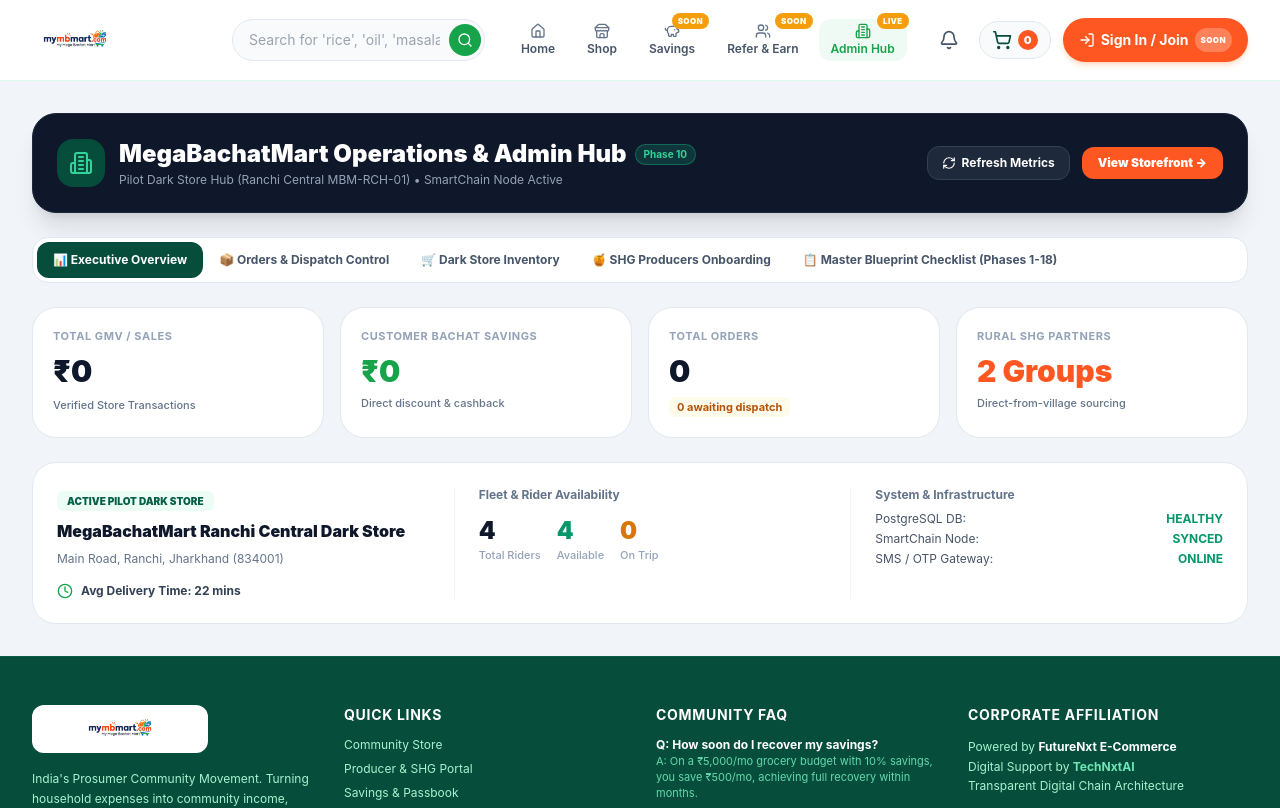
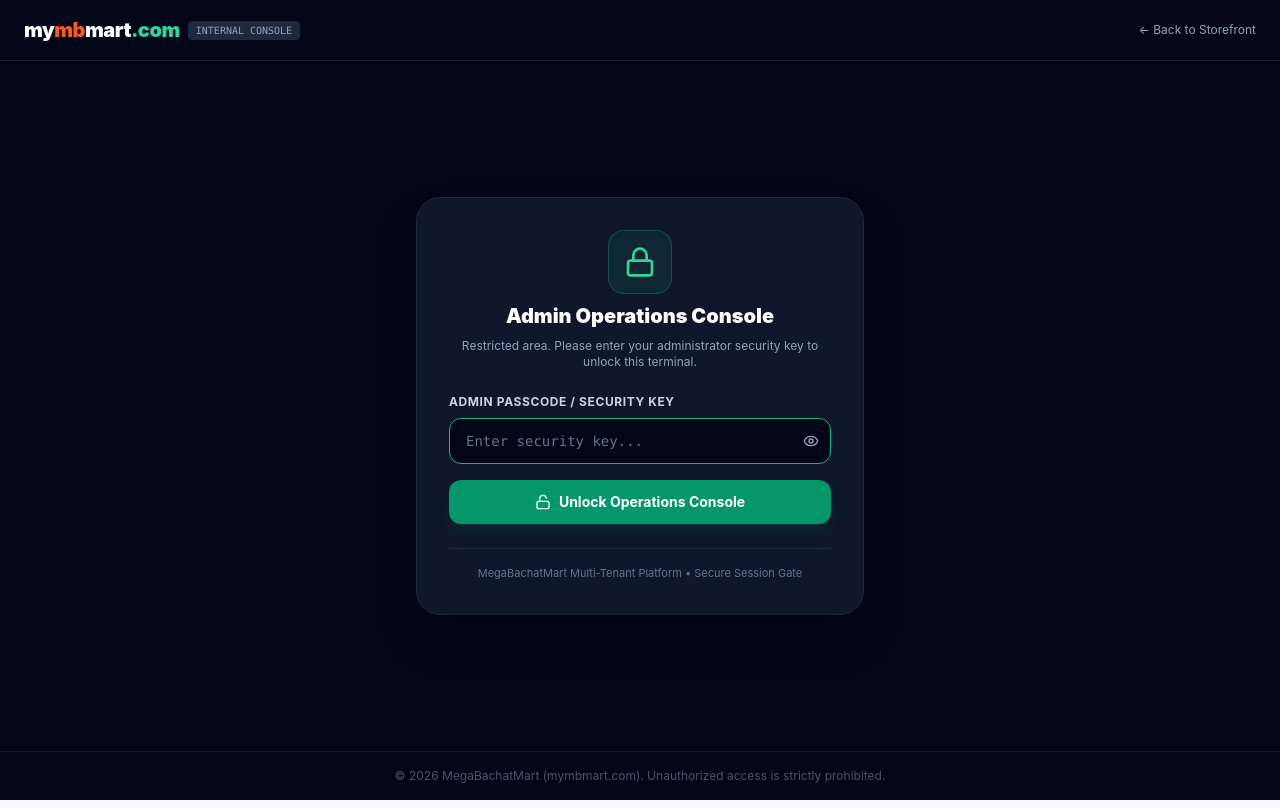
Before and after one commit to fnxtinterns-Main/mymbmart, a Next.js app: page /admin in a window 1280 px wide. Shown: the top 808 px of the page. Built offline with nearby package versions, Linux system fonts and the light colour scheme.

Commit message:
feat(security): protect /admin behind passcode barrier, remove public navbar links, and delete floating banner

```diff
--- a/src/app/admin/page.tsx
+++ b/src/app/admin/page.tsx
@@ -19,7 +19,13 @@ import {
   RefreshCw,
   Plus,
   ChevronRight,
-  Database
+  Database,
+  Lock,
+  Unlock,
+  Key,
+  Eye,
+  EyeOff,
+  LogOut
 } from 'lucide-react';
 import { Navbar } from '@/components/Navbar';
 import { Footer } from '@/components/Footer';
@@ -60,7 +66,15 @@ interface AdminMetrics {
   };
 }
 
+const ADMIN_PIN = process.env.NEXT_PUBLIC_ADMIN_PIN || 'MBM@Admin2026';
+
 export default function AdminDashboardPage() {
+  const [isAuthenticated, setIsAuthenticated] = useState(false);
+  const [isCheckingAuth, setIsCheckingAuth] = useState(true);
+  const [pinInput, setPinInput] = useState('');
+  const [pinError, setPinError] = useState('');
+  const [showPin, setShowPin] = useState(false);
+
   const [metrics, setMetrics] = useState<AdminMetrics | null>(null);
   const [activeTab, setActiveTab] = useState<'overview' | 'orders' | 'inventory' | 'producers' | 'checklist'>('overview');
   const [loading, setLoading] = useState(true);
@@ -86,8 +100,38 @@ export default function AdminDashboardPage() {
   };
 
   useEffect(() => {
-    fetchMetrics();
+    if (typeof window !== 'undefined') {
+      const authStatus = sessionStorage.getItem('mbm_admin_authenticated');
+      if (authStatus === 'true') {
+        setIsAuthenticated(true);
+        fetchMetrics();
+      }
+    }
+    setIsCheckingAuth(false);
   }, []);
+
+  const handleLogin = (e: React.FormEvent) => {
+    e.preventDefault();
+    if (pinInput.trim() === ADMIN_PIN) {
+      if (typeof window !== 'undefined') {
+        sessionStorage.setItem('mbm_admin_authenticated', 'true');
+      }
+      setIsAuthenticated(true);
+      setPinError('');
+      fetchMetrics();
+    } else {
+      setPinError('Invalid Admin Passcode. Access denied.');
+    }
+  };
+
+  const handleLogout = () => {
+    if (typeof window !== 'undefined') {
+      sessionStorage.removeItem('mbm_admin_authenticated');
+    }
+    setIsAuthenticated(false);
+    setPinInput('');
+    setMetrics(null);
+  };
 
   const handleOrderAction = async (orderId: string, action: 'PACK' | 'DISPATCH') => {
     try {
@@ -106,6 +150,106 @@ export default function AdminDashboardPage() {
       alert('Action failed');
     }
   };
+
+  if (isCheckingAuth) {
+    return (
+      <div className="min-h-screen bg-slate-950 flex items-center justify-center text-white">
+        <RefreshCw className="w-8 h-8 animate-spin text-emerald-400" />
+      </div>
+    );
+  }
+
+  if (!isAuthenticated) {
+    return (
+      <div className="min-h-screen bg-slate-950 text-white flex flex-col justify-between">
+        {/* Minimal top bar */}
+        <header className="border-b border-slate-800/80 px-6 py-4 flex items-center justify-between">
+          <div className="flex items-center space-x-2">
+            <span className="text-xl font-black text-white tracking-tight">
+              my<span className="text-brand-orange">mb</span>mart<span className="text-emerald-400">.com</span>
+            </span>
+            <span className="text-[10px] bg-slate-800 text-slate-400 px-2 py-0.5 rounded font-mono">
+              INTERNAL CONSOLE
+            </span>
+          </div>
+          <Link
+            href="/"
+            className="text-xs text-slate-400 hover:text-white transition flex items-center space-x-1"
+          >
+            <span>← Back to Storefront</span>
+          </Link>
+        </header>
+
+        {/* Auth Box */}
+        <div className="flex-1 flex items-center justify-center p-4">
+          <div className="max-w-md w-full bg-slate-900 border border-slate-800 rounded-3xl p-8 shadow-2xl space-y-6">
+            <div className="text-center space-y-2">
+              <div className="w-16 h-16 bg-emerald-500/10 border border-emerald-500/30 text-emerald-400 rounded-2xl mx-auto flex items-center justify-center shadow-inner">
+                <Lock className="w-8 h-8" />
+              </div>
+              <h1 className="text-xl font-black text-white">Admin Operations Console</h1>
+              <p className="text-xs text-slate-400">
+                Restricted area. Please enter your administrator security key to unlock this terminal.
+              </p>
+            </div>
+
+            <form onSubmit={handleLogin} className="space-y-4">
+              <div>
+                <label className="block text-xs font-bold text-slate-300 uppercase tracking-wider mb-2">
+                  Admin Passcode / Security Key
+                </label>
+                <div className="relative">
+                  <input
+                    type={showPin ? 'text' : 'password'}
+                    value={pinInput}
+                    onChange={(e) => {
+                      setPinInput(e.target.value);
+                      if (pinError) setPinError('');
+                    }}
+                    placeholder="Enter security key..."
+                    autoFocus
+                    className="w-full bg-slate-950 border border-slate-700 rounded-xl px-4 py-3 text-sm text-white placeholder-slate-500 focus:outline-none focus:border-emerald-500 transition font-mono pr-11"
+                  />
+                  <button
+                    type="button"
+                    onClick={() => setShowPin(!showPin)}
+                    className="absolute right-3 top-1/2 -translate-y-1/2 text-slate-400 hover:text-slate-200"
+                  >
+                    {showPin ? <EyeOff className="w-4 h-4" /> : <Eye className="w-4 h-4" />}
+                  </button>
+                </div>
+                {pinError && (
+                  <p className="text-rose-400 text-xs font-semibold mt-2 flex items-center space-x-1">
+                    <AlertTriangle className="w-3.5 h-3.5" />
+                    <span>{pinError}</span>
+                  </p>
+                )}
+              </div>
+
+              <button
+                type="submit"
+                className="w-full bg-emerald-600 hover:bg-emerald-500 text-white font-bold py-3 px-4 rounded-xl text-sm transition shadow-lg shadow-emerald-900/30 flex items-center justify-center space-x-2 cursor-pointer"
+              >
+                <Unlock className="w-4 h-4" />
+                <span>Unlock Operations Console</span>
+              </button>
+            </form>
+
+            <div className="pt-4 border-t border-slate-800 text-center">
+              <p className="text-[11px] text-slate-500">
+                MegaBachatMart Multi-Tenant Platform • Secure Session Gate
+              </p>
+            </div>
+          </div>
+        </div>
+
+        {/* Minimal Footer */}
+        <footer className="text-center py-4 text-xs text-slate-600 border-t border-slate-900">
+          © {new Date().getFullYear()} MegaBachatMart (mymbmart.com). Unauthorized access is strictly prohibited.
+        </footer>
+      </div>
+    );
+  }
 
   return (
     <div className="min-h-screen bg-slate-100 flex flex-col justify-between">
@@ -153,6 +297,14 @@ export default function AdminDashboardPage() {
             >
               <span>View Storefront →</span>
             </Link>
+            <button
+              onClick={handleLogout}
+              className="bg-rose-500/20 hover:bg-rose-500/30 text-rose-300 border border-rose-500/40 px-3.5 py-2 rounded-xl text-xs font-bold transition flex items-center space-x-1.5 cursor-pointer"
+              title="Lock Admin Session"
+            >
+              <LogOut className="w-3.5 h-3.5" />
+              <span>Lock Console</span>
+            </button>
           </div>
         </div>
 
--- a/src/app/page.tsx
+++ b/src/app/page.tsx
@@ -60,7 +60,7 @@ export default function Home() {
   const [isAuthOpen, setIsAuthOpen] = useState(false);
   const [orderToast, setOrderToast] = useState<string | null>(null);
   const [addedId, setAddedId] = useState<string | null>(null);
-  const [activeOrder, setActiveOrder] = useState<OrderRecord | null>(ordersStore[0] || null);
+  const [activeOrder, setActiveOrder] = useState<OrderRecord | null>(null);
   const [isTrackingOpen, setIsTrackingOpen] = useState(false);
 
   const handleAddToCart = (product: ProductItem) => {
@@ -114,30 +114,6 @@ export default function Home() {
         onOpenCart={() => setIsCartOpen(true)}
         onOpenAuth={() => setIsAuthOpen(true)}
       />
-
-      {/* Floating Active Delivery Bar */}
-      {activeOrder && activeOrder.status !== 'DELIVERED' && (
-        <div className="bg-gradient-to-r from-brand-forest to-emerald-800 text-white px-4 py-2.5 shadow-md flex items-center justify-between text-xs sticky top-0 z-40">
-          <div className="max-w-7xl mx-auto w-full flex items-center justify-between">
-            <div className="flex items-center space-x-2">
-              <span className="relative flex h-2.5 w-2.5">
-                <span className="animate-ping absolute inline-flex h-full w-full rounded-full bg-emerald-400 opacity-75"></span>
-                <span className="relative inline-flex rounded-full h-2.5 w-2.5 bg-emerald-300"></span>
-              </span>
-              <span className="font-extrabold">Live Quick Delivery:</span>
-              <span className="text-emerald-200">#{activeOrder.orderNumber} ({activeOrder.status.replace(/_/g, ' ')})</span>
-              <span className="hidden sm:inline text-amber-300 font-bold">• Doorstep OTP: {activeOrder.deliveryOtp}</span>
-            </div>
-
-            <button
-              onClick={() => setIsTrackingOpen(true)}
-              className="bg-brand-orange hover:bg-orange-600 text-white font-black px-3 py-1 rounded-xl text-xs shadow-xs transition"
-            >
-              Track Order & Dispatch →
-            </button>
-          </div>
-        </div>
-      )}
 
       <main className="flex-1 space-y-12 sm:space-y-16 pb-16">
 
--- a/src/components/Navbar.tsx
+++ b/src/components/Navbar.tsx
@@ -170,7 +170,6 @@ export const Navbar: React.FC<NavbarProps> = ({
     { href: '/shop', label: 'Shop', icon: Store },
     { href: '/savings', label: 'Savings', icon: PiggyBank, badge: 'Soon' },
     { href: '/refer', label: 'Refer & Earn', icon: Users, badge: 'Soon' },
-    { href: '/admin', label: 'Admin Hub', icon: Building2, badge: 'Live' },
   ];
 
   const handleSearchSubmit = (e: React.FormEvent) => {
@@ -433,15 +432,6 @@ export const Navbar: React.FC<NavbarProps> = ({
                       <span>Join as SHG / Producer</span>
                     </Link>
 
-                    <Link
-                      href="/admin"
-                      onClick={() => setUserDropdown(false)}
-                      className="w-full text-left px-4 py-2 text-sm text-emerald-800 bg-emerald-50/50 hover:bg-emerald-100/70 flex items-center space-x-2 font-bold"
-                    >
-                      <Building2 className="w-4 h-4 text-emerald-600" />
-                      <span>Admin Hub & Checklist</span>
-                    </Link>
-
                     <div className="border-t border-slate-100 mt-1 pt-1">
                       <button
                         onClick={() => { onOpenAuth(); setUserDropdown(false); }}
```
Also changed, not shown: src/app/shop/page.tsx (+1 -25 lines).
